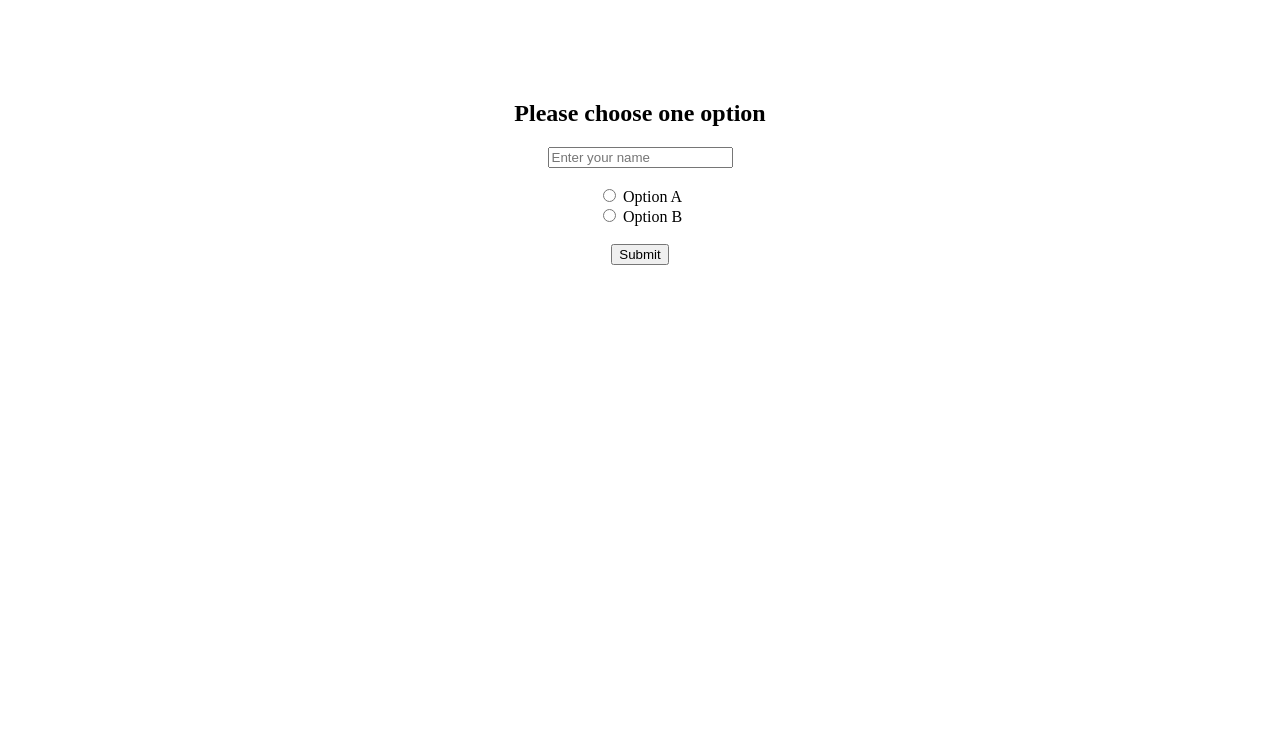
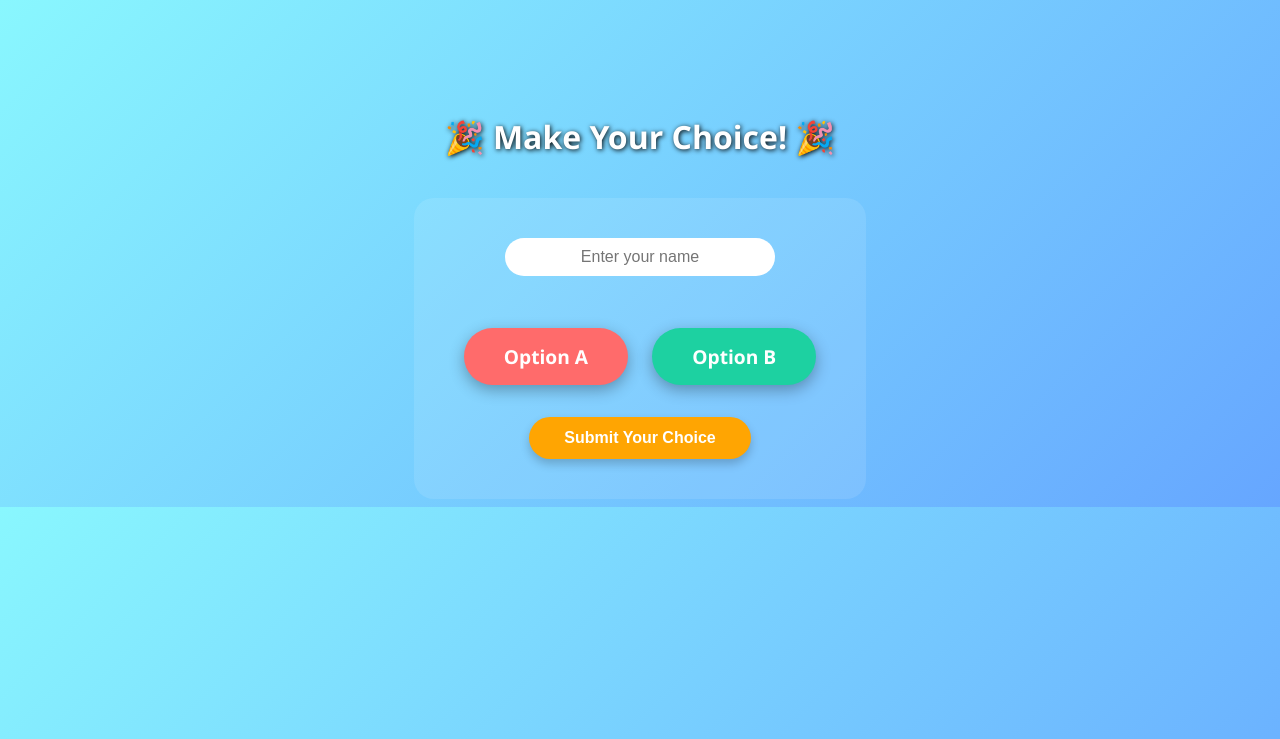
Before and after one commit to madhumitha281/p1_Flask_choice_app_project, a Flask app: page / in a window 1280 px wide. Shown: the top 739 px of the page. Run offline with Flask 3, Linux system fonts and the light colour scheme.

Commit message:
app updated

```diff
--- a/templates/index.html
+++ b/templates/index.html
@@ -1,18 +1,120 @@
 <!DOCTYPE html>
 <html>
 <head>
-    <title>Choose</title>
+    <title>Make Your Choice!</title>
+    <style>
+        body {
+            font-family: 'Segoe UI', Tahoma, Geneva, Verdana, sans-serif;
+            background: linear-gradient(135deg, #89f7fe, #66a6ff);
+            text-align: center;
+            padding-top: 80px;
+            color: #333;
+        }
+
+        h2 {
+            font-size: 2em;
+            margin-bottom: 40px;
+            color: #fff;
+            text-shadow: 1px 1px 5px #000;
+        }
+
+        input[type="text"] {
+            padding: 10px;
+            width: 250px;
+            border-radius: 25px;
+            border: none;
+            margin-bottom: 20px;
+            font-size: 1em;
+            text-align: center;
+        }
+
+        .choice-button {
+            display: inline-block;
+            padding: 15px 40px;
+            margin: 10px;
+            font-size: 1.2em;
+            font-weight: bold;
+            color: #fff;
+            border: none;
+            border-radius: 50px;
+            cursor: pointer;
+            transition: all 0.3s ease;
+            box-shadow: 0 5px 15px rgba(0,0,0,0.3);
+        }
+
+        .choice-a {
+            background-color: #ff6b6b;
+        }
+
+        .choice-a:hover {
+            background-color: #ff4757;
+            transform: scale(1.1);
+        }
+
+        .choice-b {
+            background-color: #1dd1a1;
+        }
+
+        .choice-b:hover {
+            background-color: #10ac84;
+            transform: scale(1.1);
+        }
+
+        button[type="submit"] {
+            padding: 12px 35px;
+            font-size: 1em;
+            font-weight: bold;
+            border-radius: 25px;
+            border: none;
+            cursor: pointer;
+            background-color: #ffa502;
+            color: #fff;
+            box-shadow: 0 5px 10px rgba(0,0,0,0.2);
+            transition: all 0.3s ease;
+        }
+
+        button[type="submit"]:hover {
+            background-color: #ff7f50;
+            transform: scale(1.05);
+        }
+
+        form {
+            background: rgba(255,255,255,0.1);
+            padding: 40px;
+            border-radius: 20px;
+            display: inline-block;
+        }
+    </style>
 </head>
-<body style="text-align:center;margin-top:100px;">
+<body>
 
-<h2>Please choose one option</h2>
+    <h2>🎉 Make Your Choice! 🎉</h2>
 
-<form action="/choose" method="post">
-    <input type="text" name="username" placeholder="Enter your name" required><br><br>
-    <input type="radio" name="choice" value="A" required> Option A<br>
-    <input type="radio" name="choice" value="B"> Option B<br><br>
-    <button type="submit">Submit</button>
-</form>
+    <form action="/choose" method="post">
+        <input type="text" name="username" placeholder="Enter your name" required><br><br>
+
+        <label>
+            <input type="radio" name="choice" value="A" required hidden>
+            <span class="choice-button choice-a">Option A</span>
+        </label>
+
+        <label>
+            <input type="radio" name="choice" value="B" hidden>
+            <span class="choice-button choice-b">Option B</span>
+        </label>
+        <br><br>
+
+        <button type="submit">Submit Your Choice</button>
+    </form>
+
+    <script>
+        // Make clicking on the colorful span select the hidden radio
+        document.querySelectorAll('.choice-button').forEach(btn => {
+            btn.addEventListener('click', () => {
+                btn.previousElementSibling.checked = true;
+            });
+        });
+    </script>
 
 </body>
 </html>
```
Also changed, not shown: votes.db (added).
